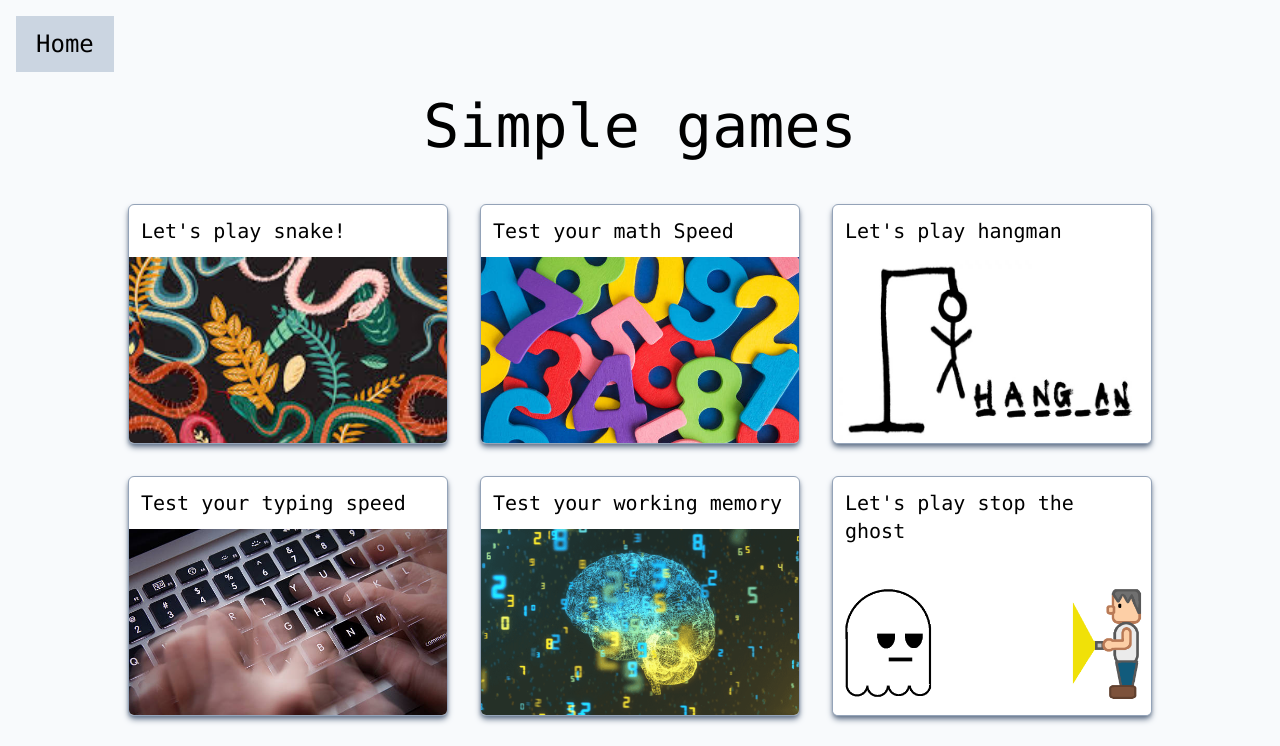
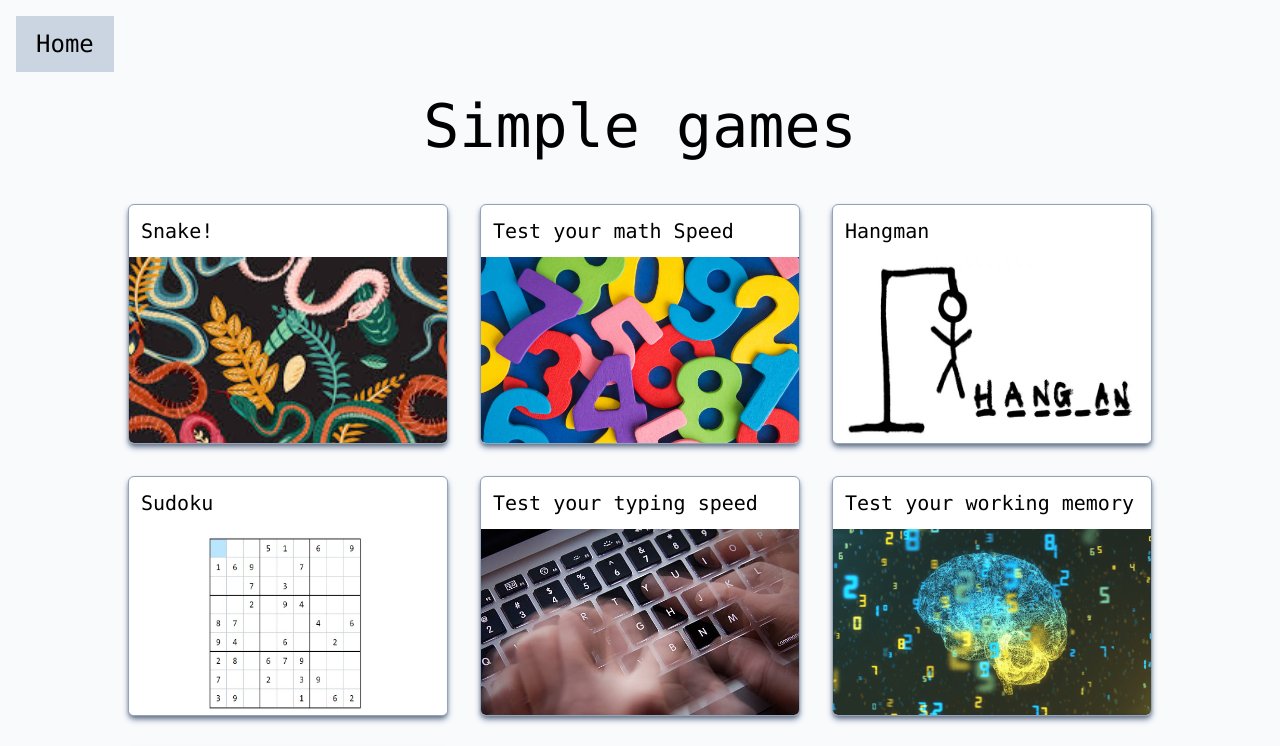
Before and after one commit to ashley-cao-0/simple-games, a React (Vite) app: page / in a window 1280 px wide. Shown: the top 746 px of the page. Built offline with nearby package versions, Linux system fonts and the light colour scheme.

Commit message:
add sudoku to homepage

```diff
--- a/src/components/Home.jsx
+++ b/src/components/Home.jsx
@@ -5,7 +5,7 @@ function Home() {
   const contentList = [
     {
       route: '/snake',
-      description: 'Let\'s play snake!',
+      description: 'Snake!',
       img: '/snake.jpg',
     },
     {
@@ -15,8 +15,13 @@ function Home() {
     },
     {
       route: '/hangman',
-      description: 'Let\'s play hangman',
+      description: 'Hangman',
       img: '/hangman.jpg',
+    },
+    {
+      route: '/sudoku',
+      description: 'Sudoku',
+      img: '/sudoku.jpg',
     },
     {
       route: '/typingtest',
@@ -30,7 +35,7 @@ function Home() {
     },
     {
       route: '/stoptheghost',
-      description: 'Let\'s play stop the ghost',
+      description: 'Stop the ghost',
       img: 'stop-the-ghost.png',
     },
 
```
Also changed, not shown: public/sudoku.jpg (added).
